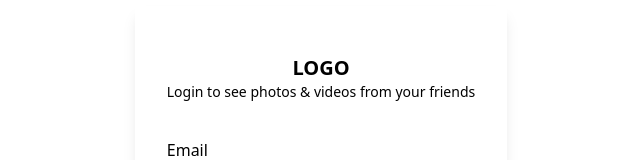
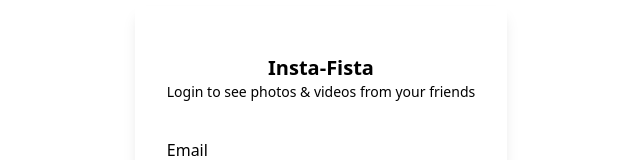
Before and after one commit to Jitugandhare/new, a React (Vite) app in the folder frontend/: page /login in a window 1280 px wide. Shown: the part 170-330 px from the top of the page, without its empty margins (319-959 px from the left). Built offline with nearby package versions, Linux system fonts and the light colour scheme.

Commit message:
Initial commit

```diff
--- a/frontend/src/components/Login.jsx
+++ b/frontend/src/components/Login.jsx
@@ -58,7 +58,7 @@
         <div className='flex items-center w-screen h-screen justify-center'>
             <form onSubmit={signupHandler} className='shadow-lg flex flex-col gap-5 p-8'>
                 <div className='my-4'>
-                    <h1 className='text-center font-bold text-xl'>LOGO</h1>
+                    <h1 className='text-center font-bold text-xl'>Insta-Fista</h1>
                     <p className='text-sm text-center'>Login to see photos & videos from your friends</p>
                 </div>
                 <div>
```
